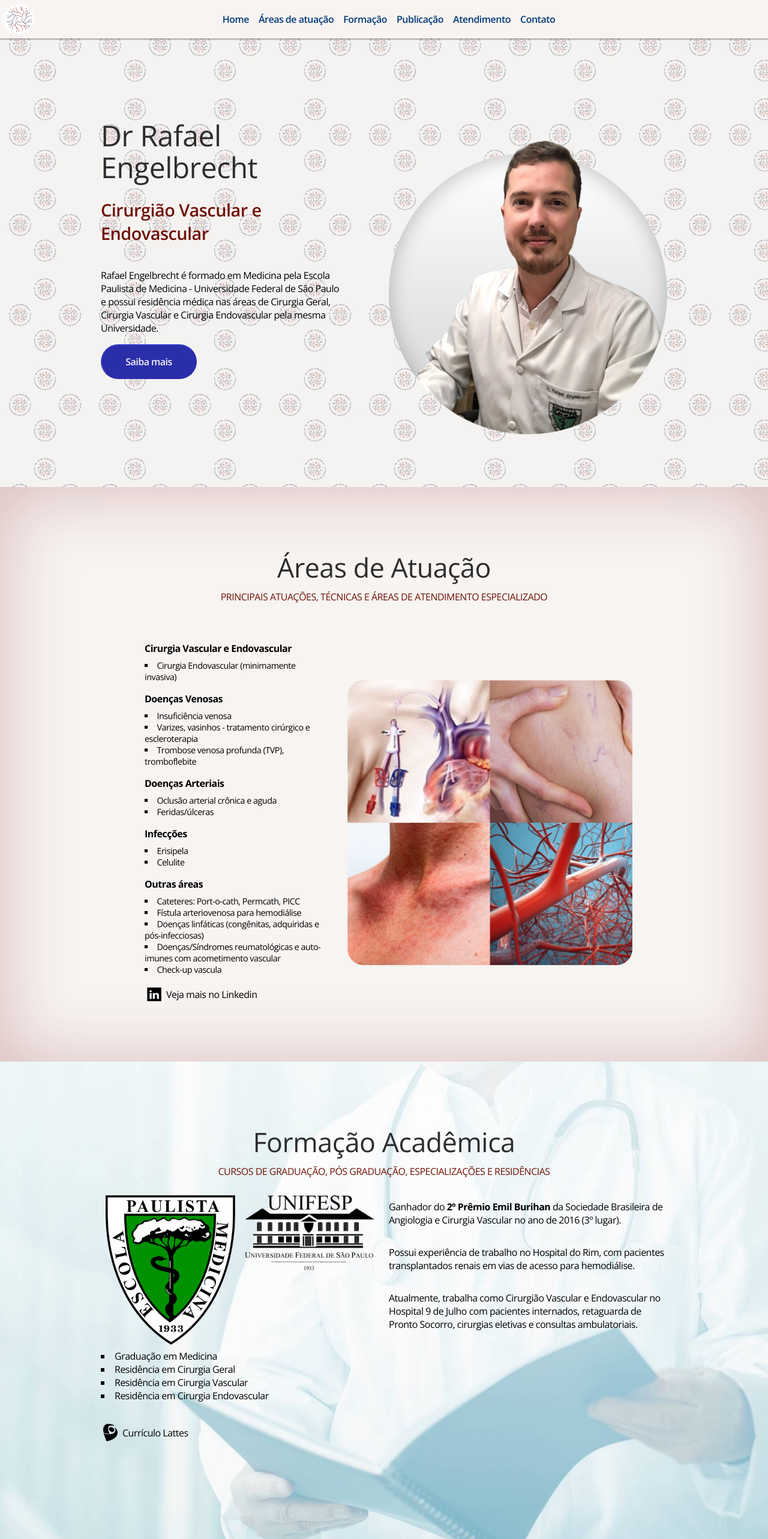
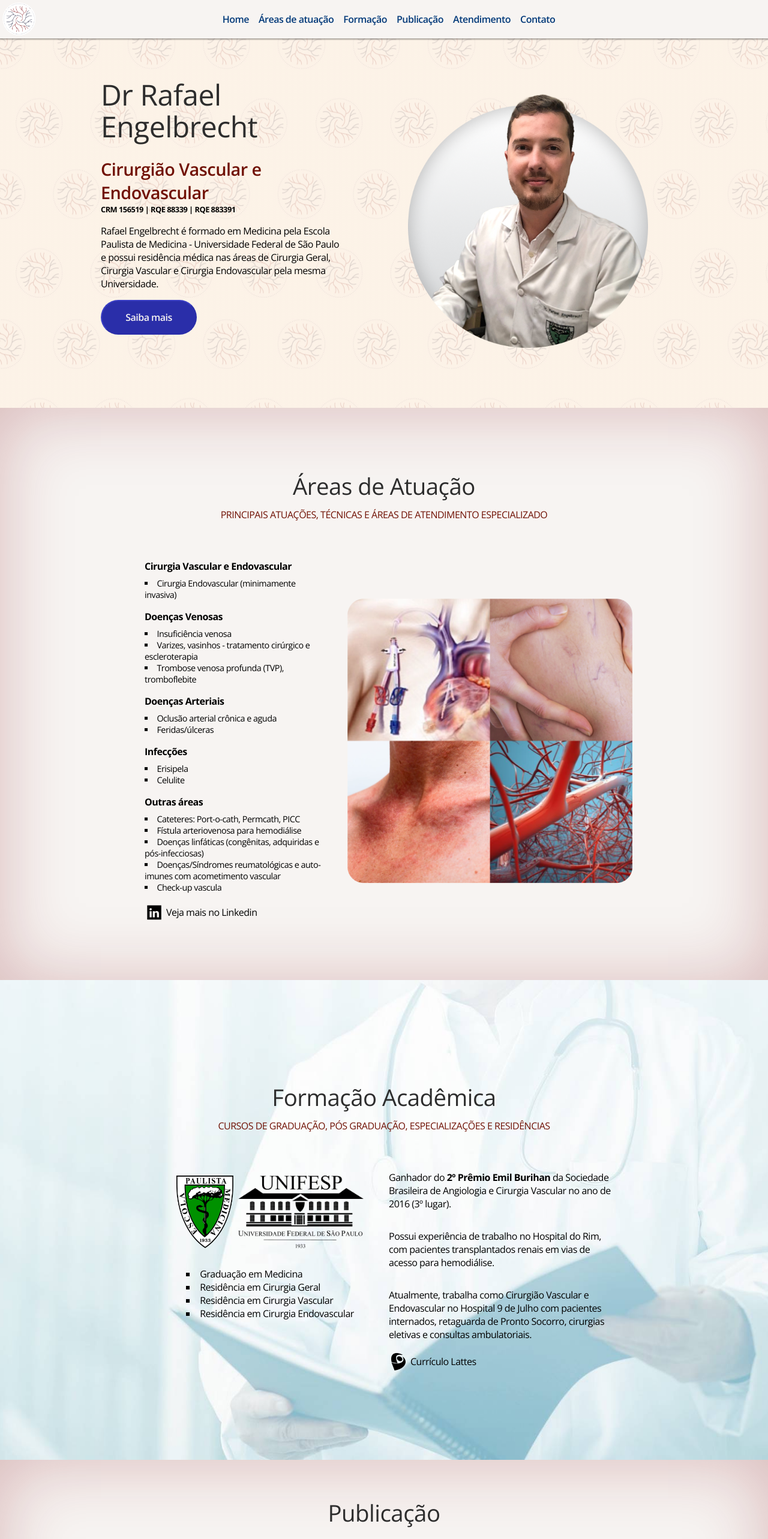
Before and after one commit to aledebarba/dr-rafael-engelbrecht, a Next.js app: page / in a window 1280 px wide. Shown: the top 2566 px of the page at 60% size. Built offline with nearby package versions, Linux system fonts and the light colour scheme.

Commit message:
layout details - done

```diff
--- a/components/navbar.js
+++ b/components/navbar.js
@@ -50,7 +50,7 @@ const WithStyle = styled.div`
     box-shadow: 0px 1px 2px 1px #00000055;
     transition: all 200ms linear;
 
-    @media(min-width:768px) {
+    @media(min-width:767px) {
         flex-direction: row;
         justify-content: center;
         align-items: center;
@@ -62,7 +62,7 @@ const WithStyle = styled.div`
         left: ${props=>props.scrolled ? "-16px" : "4px"};
         transition: all 200ms linear;
 
-        @media(max-width:768px) {
+        @media(max-width:767px) {
             left: 50%;
             transform: translateX(-50%);
             top: ${props=>props.scrolled ? "8px" : "4px"};
--- a/pages/index.js
+++ b/pages/index.js
@@ -24,6 +24,7 @@ export default function Home() {
               <div className="col w50">
                 <h1>Dr Rafael Engelbrecht</h1>
                 <h2>Cirurgião Vascular e Endovascular</h2>
+                <h3>CRM 156519 | RQE 88339 | RQE 883391</h3>
                 <p>Rafael Engelbrecht é formado em Medicina pela Escola Paulista de Medicina - Universidade Federal de São Paulo e possui residência médica nas áreas de Cirurgia Geral, Cirurgia Vascular e Cirurgia Endovascular pela mesma Universidade.</p>
                 <a href="#areas" className="button primary">
                   Saiba mais
@@ -98,31 +99,28 @@ export default function Home() {
         <h2>CURSOS DE GRADUAÇÃO, PÓS GRADUAÇÃO, ESPECIALIZAÇÕES E RESIDÊNCIAS</h2>
         <div className="row">
           <div className="col w50">
-            <div className="row">
-              <div className="col w50">
-                <img src="/images/marca__epm.png" alt="marca da escola paulista de medicina - escudo mostrando uma cobra enrolana num tronco de árvore"/>
-              </div>
-              <div className="col w50">
-                <img src="/images/marca__unifesp.png" alt="marca da unifesp - fachada estilizada do prédio" />
-              </div>
+            <div className="formacao__logos">
+                <img src="/images/marca__epm.png" alt="marca da escola paulista de medicina - escudo mostrando uma cobra enrolana num tronco de árvore" className="logo-epm"/>
+                <img src="/images/marca__unifesp.png" alt="marca da unifesp - fachada estilizada do prédio" className="logo-unifesp"/>
             </div>
-            <div col="row">
+            <div className="row formacao__cursos">
                 <ul>
                   <li>Graduação em Medicina</li>
                   <li>Residência em Cirurgia Geral</li>
                   <li>Residência em Cirurgia Vascular</li>
                   <li>Residência em Cirurgia Endovascular</li>
                 </ul>
-                <a href="http://lattes.cnpq.br/" target="_blank" className="button secondary">
+
+            </div>
+          </div>
+          <div className="col w50 formacao__detalhes">
+            <p>Ganhador do  <strong>2º Prêmio Emil Burihan</strong> da Sociedade Brasileira de Angiologia e Cirurgia Vascular no ano de 2016 (3º lugar).</p>
+            <p>Possui experiência de trabalho no Hospital do Rim, com pacientes transplantados renais em vias de acesso para hemodiálise. </p>
+            <p>Atualmente, trabalha como Cirurgião Vascular e Endovascular no Hospital 9 de Julho com pacientes internados, retaguarda de Pronto Socorro, cirurgias eletivas e consultas ambulatoriais.</p>
+            <a href="http://lattes.cnpq.br/" target="_blank" className="button secondary">
                   <img src="/images/icon__lattes.svg" alt="marca da plataforma lattes" />
                   Currículo Lattes
                 </a>
-            </div>
-          </div>
-          <div className="col w50">
-            <p>Ganhador do  <strong>2º Prêmio Emil Burihan</strong> da Sociedade Brasileira de Angiologia e Cirurgia Vascular no ano de 2016 (3º lugar).</p>
-            <p>Possui experiência de trabalho no Hospital do Rim, com pacientes transplantados renais em vias de acesso para hemodiálise. </p>
-            <p>Atualmente, trabalha como Cirurgião Vascular e Endovascular no Hospital 9 de Julho com pacientes internados, retaguarda de Pronto Socorro, cirurgias eletivas e consultas ambulatoriais.</p>
           </div>
         </div>
       </div>
@@ -133,7 +131,7 @@ export default function Home() {
         <h1>Publicação</h1>
         <div className="row">
           <div className="col w50">
-            <img src='/images/livro.png' alt="capa do livro" style={{maxWidth:150, alignSelf: 'center'}}/>
+            <img src='/images/livro.png' alt="capa do livro" className="publicacao__livro"/>
             <div className="buttons">
             <a href="#" className='button secondary'>
               <img src="/images/icon__book.svg" alt="icone de um livro" />Amazon</a>
@@ -141,7 +139,7 @@ export default function Home() {
               <img src="/images/icon__book.svg" alt="icone de um livro" />Editora Manole</a>
               </div>
           </div>
-          <div className="col w50">
+          <div className="col w50 publicacao__text">
             <p><strong>Manual de Angiologia e Cirurgia Vascular e Endovascular (2020)</strong> - Editora Manole</p>
             <h3>Participação: </h3>
             <ul>
@@ -159,25 +157,26 @@ export default function Home() {
         <h1>Locais de Atendimento</h1>
         <div className="row">
           <div className="col w25">
-            <img src="/images/logo__haoc.svg" alt="marca do hospital alemão oswaldo cruz"/>
+           <div className="atendimento__logo">
+            <img src="/images/logo__haoc.svg" alt="marca do hospital alemão oswaldo cruz"/></div>
             <h3>Hospital Alemão Oswaldo Cruz</h3>
           </div>
           <div className="col w25">
-            <img src="/images/logo__hospital-sirio-libanes.svg"  alt="marca do hospital sírio libanês"/>
+            <div className="atendimento__logo"><img src="/images/logo__hospital-sirio-libanes.svg"  alt="marca do hospital sírio libanês"/></div>
             <h3>Hospital Sírio Libanês</h3>
           </div>
           <div className="col w25">
-            <img src="/images/logo__hospital-9-de-julho.svg"  alt="marca do hospital 9 de julho"/>
+            <div className="atendimento__logo"><img src="/images/logo__hospital-9-de-julho.svg"  alt="marca do hospital 9 de julho"/></div>
             <h3>Hospital 9 de Julho</h3>
           </div>
           <div className="col w25">
-            <img src="/images/logo__consultorio.svg" alt="marca do consultorio particular"/>
+            <div className="atendimento__logo"><img src="/images/logo__consultorio.svg" alt="marca do consultorio particular"/></div>
             <h3>Consultório Particular</h3>
           </div>
         </div>
       </div>
-    </div>
-    <div id="call_to_action">
+
+      <div id="call_to_action">
           <div className="cta__icon">
             <img src="/images/cta__contact.png" />
           </div>
@@ -199,7 +198,9 @@ export default function Home() {
               Marque sua consulta
             </a>
           </div>
+      </div>
     </div>
+
     <div id="footer">
       <div className="container">
         <img src="/images/brand__white.png" alt="marca do consultaorio" />
--- a/styles/styles.scss
+++ b/styles/styles.scss
@@ -1,6 +1,6 @@
 .content {
     h1 {
-        font-size: 2.8rem;
+        font-size: 2.4rem;
         line-height: 3rem;
         margin-bottom: 0;
         text-align: center;
@@ -73,13 +73,14 @@
 }
 
 .hero {
-    background-image: url(../public/images/brand__pattern.png);
-    background-size: 150px 150px;
+    background: linear-gradient(0deg, rgba(254, 242, 229, 0.8), rgba(254, 242, 229, 0.8)), url(../public/images/brand__pattern.png);
+    background-size: 250px 250px;
     min-height: 85vh;
-    padding: 160px 16px 80px 16px;
-    display: flex;
-    justify-content: center;
+    padding: 80px 16px 80px 16px;
 
+    @media(min-width: 768px) {
+        justify-content: center;
+    }
     h1, h2 {text-align: left;}
     h1 {
         font-size: 3rem;
@@ -90,9 +91,21 @@
         text-transform: none;
         font-size: 1.8rem;
         font-weight: var(--font-semibold);
+        margin-bottom: 0;
     }
     h1, h2, p {
         padding-right: 56px;
+    }
+    h3 {
+        font-weight: var(--font-bold);
+        font-size: var(--font-small);
+        margin: 0;
+        padding: 0;
+    }
+
+    img {
+        max-width: 400px;
+        margin: 0 auto;
     }
 }
 
@@ -159,8 +172,40 @@
     background-size: cover;
     background-position: center center;
     background-attachment: fixed;
+    display: flex;
+    align-items: center;
+
+    h2 { margin-bottom: 48px; }
+    .formacao__logos {
+        display: flex;
+        justify-content: center;
+        max-width: 380px;
+        margin: 16px auto;
+
+        .logo-epm {
+            width: 25%;
+            height: auto;
+            margin-right: 8px;
+        }
+        .logo-unifesp {
+            width: 55%;
+
+        }
+    }
+    .formacao__cursos {
+        max-width: 380px;
+        margin: 16px auto;
+   }
+   .formacao__detalhes {
+       max-width: 380px;
+       margin: 0 auto;
+       a {
+           margin: 0 auto;
+           margin-top: 32px;
+           @media(min-width: 768px) {margin: 0;}
+       }
+   }
 }
-
 #publicacao {
     align-items: center;
     background-color: var(--white);
@@ -169,15 +214,40 @@
     flex-direction: column;
     justify-content: center;
     min-height:50vh;
+    display: flex;
+    align-items: center;
+
+    .publicacao__livro {
+            width: 90%;
+            max-width: 400px !important;
+            height: auto;
+            margin: 0 auto;
+    }
+
+    h1 { margin: 64px 0 32px 0; }
 
     .buttons {
         align-self: center;
         display: flex;
-        flex-direction: column;
+        flex-direction: row;
         margin-top: 16px;
+        a {
+            padding: 16px;
+        }
+    }
+
+    .publicacao__text {
+        max-width: 480px;
+        margin: 0 auto 48px auto;
+        padding: 0 32px;
     }
 }
 #atendimento {
+    background-color: var(--white);
+    h1 {
+        margin: 64px 0 32px 0;
+    }
+
     .col {
         display: flex;
     }
@@ -186,8 +256,14 @@
         width: 100px;
         margin: 0 auto;
     }
-    .col h3 {
+    h3 {
         text-align: center;
+        font-weight: 100;
+     }
+
+     .atendimento__logo {
+         height: 90px;
+         margin-top: 32px;
      }
 }
 
```
Also changed, not shown: public/images/brand__pattern.png.
